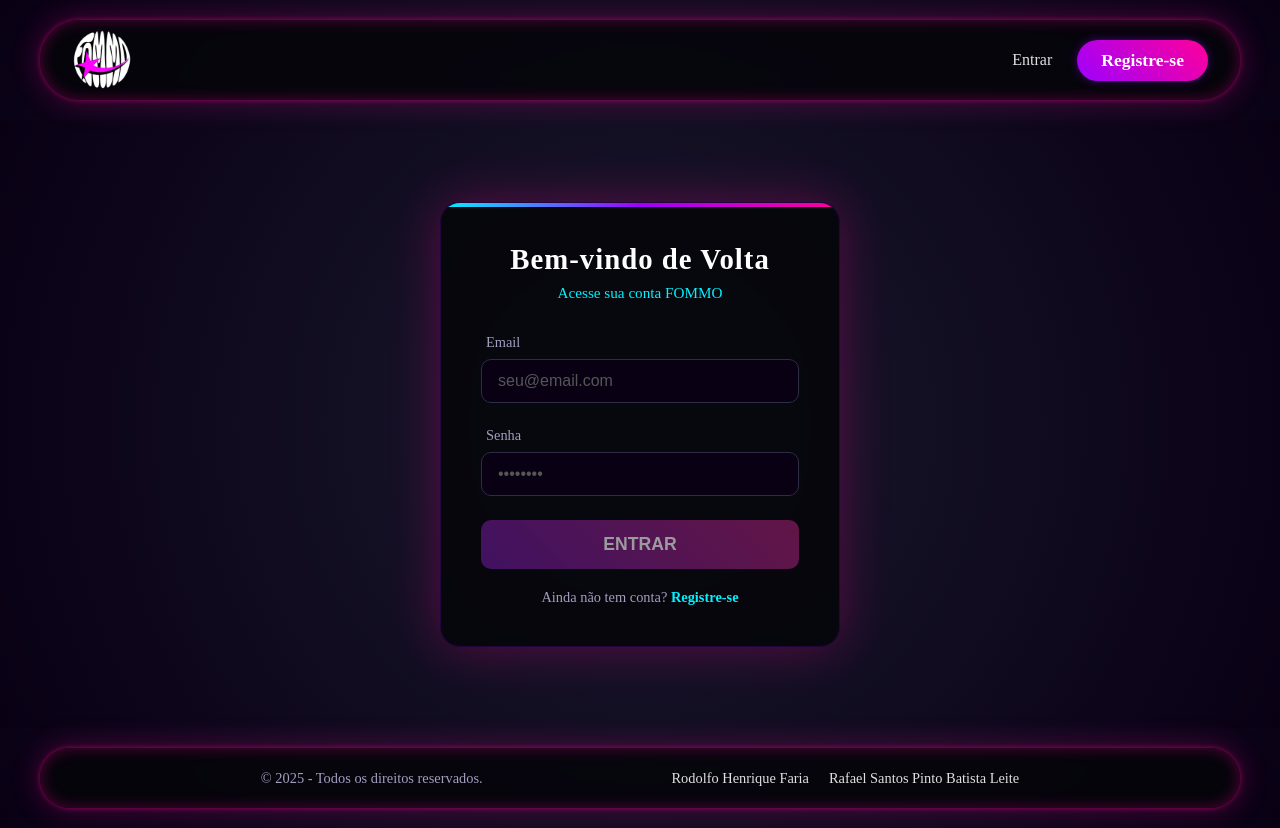
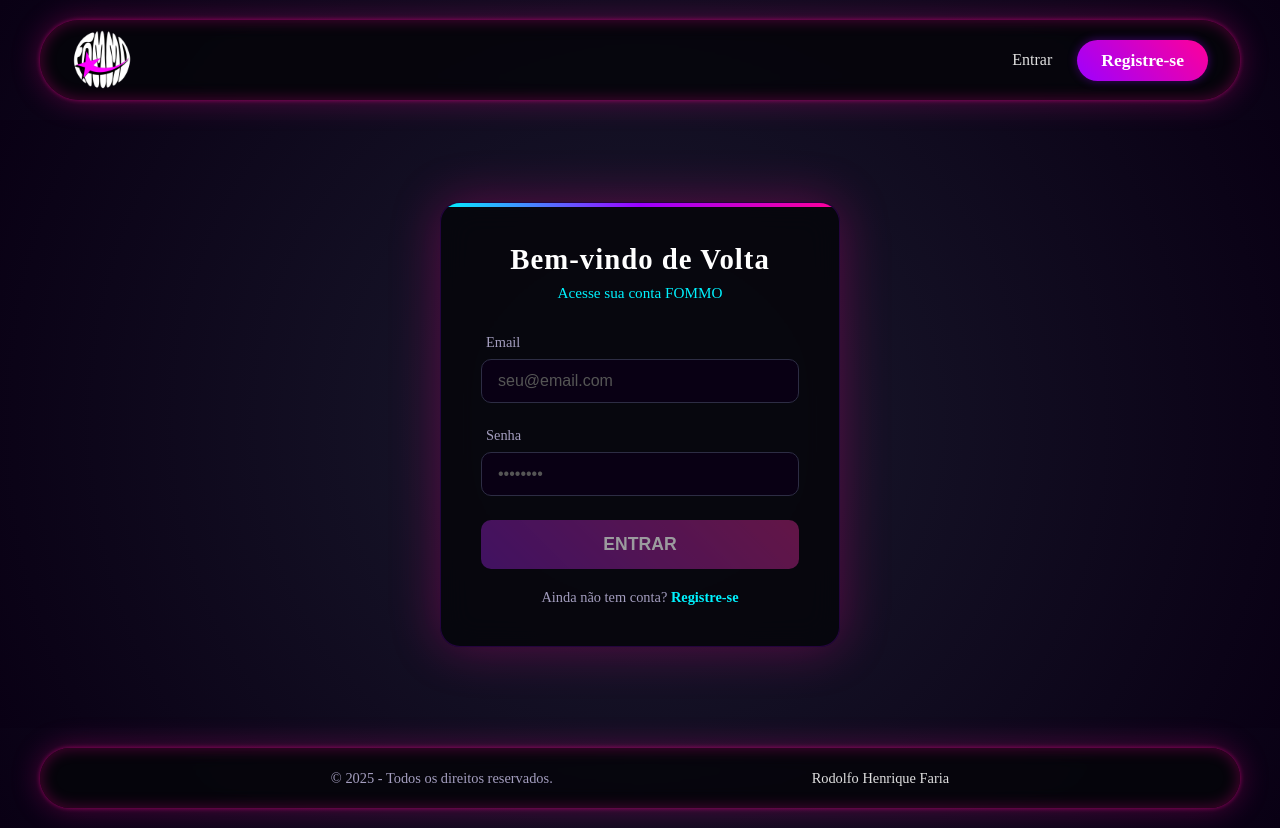
Before and after one commit to RodolfoFariia/fommo-frontend, an Angular app: page /login in a window 1280 px wide. Built offline with nearby package versions, Linux system fonts and the light colour scheme; a web font is replaced by a local one.

Commit message:
Adicionando readme

```diff
--- a/src/app/shared/avaliacao-modal/avaliacao-modal.ts
+++ b/src/app/shared/avaliacao-modal/avaliacao-modal.ts
@@ -32,7 +32,7 @@ export class AvaliacaoModal implements OnInit {
   ){
     this.avaliacaoForms = this.fb.group({
       nota: ['', [Validators.required, Validators.max(5), Validators.min(0)]],
-      titulo: ['', [Validators.required, Validators.maxLength(20)]],
+      titulo: ['', [Validators.required, Validators.maxLength(100)]],
       textoAvaliacao: ['', [Validators.required, Validators.maxLength(200)]]
     });
   }
--- a/src/app/shared/footer/footer.html
+++ b/src/app/shared/footer/footer.html
@@ -6,7 +6,6 @@
     <div class="desenvolvedores">
         <nav class="linkedin-links">
             <a href="https://www.linkedin.com/in/rodolfofaaria/" target="_blank">Rodolfo Henrique Faria</a>
-            <a href="https://www.linkedin.com/in/rafael-santos-pinto-batista-leite/" target="_blank">Rafael Santos Pinto Batista Leite</a>
         </nav>
     </div>
 </footer>
```
Also changed, not shown: 9 other files (tests, documents, lock files or other folders).
